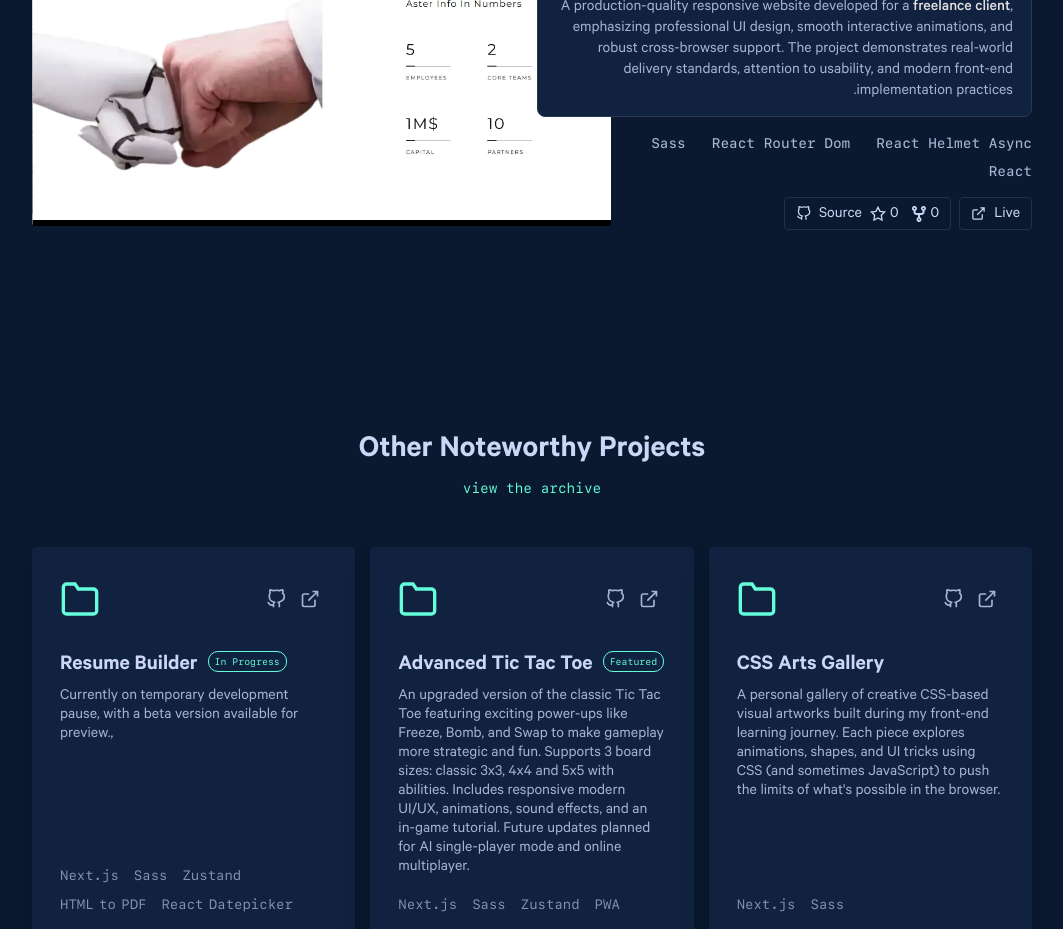
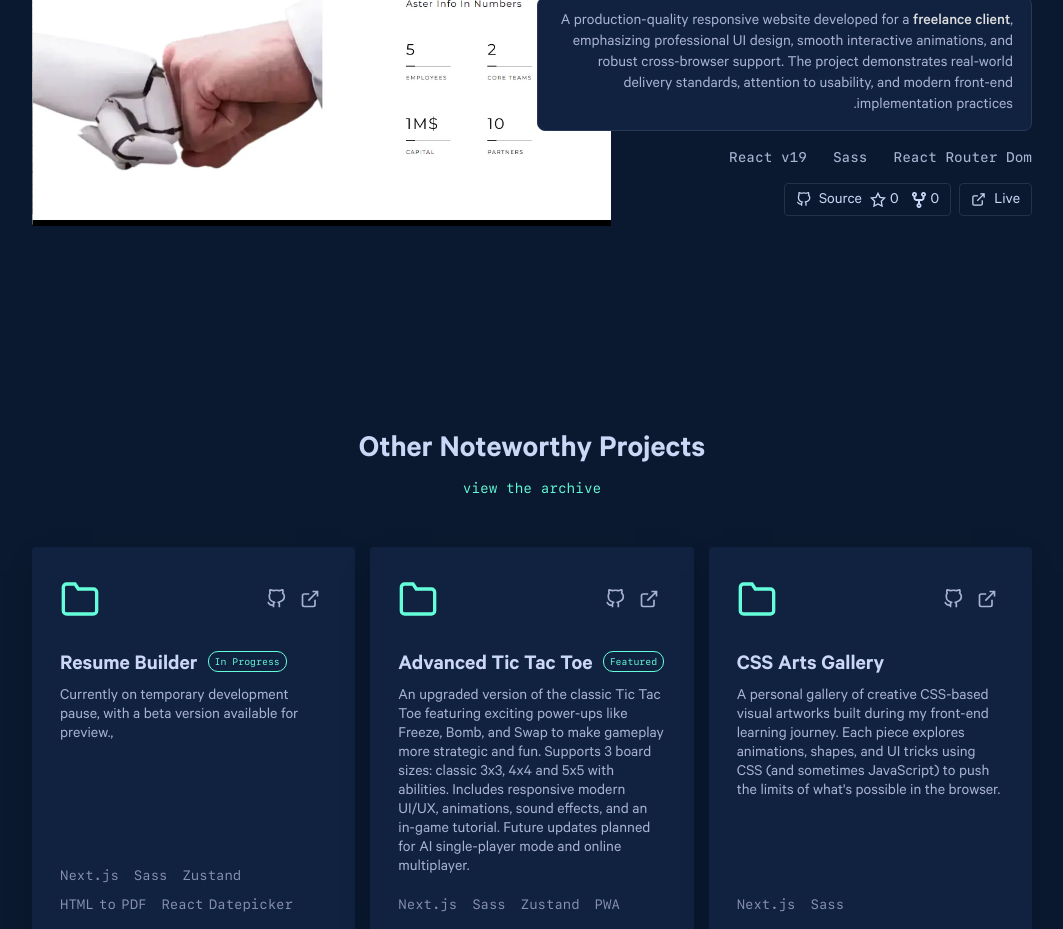
Before and after one commit to Moamal-2000/moamal-alaa, a Next.js app: page / in a window 1280 px wide. Shown: the part 3860-4789 px from the top of the page, without its empty margins (108-1171 px from the left). Built offline with nearby package versions, Linux system fonts and the light colour scheme; no server answers.

Commit message:
update(featureProjects): update "Aster Information" project's technologies

```diff
--- a/src/data/featuredProjects.jsx
+++ b/src/data/featuredProjects.jsx
@@ -89,7 +89,7 @@ export const FEATURED_PROJECTS = [
         practices.
       </p>
     ),
-    technologies: ["React Helmet Async", "React Router Dom", "Sass", "React"],
+    technologies: ["React Router Dom", "Sass", "React v19"],
     repoUrl: "https://github.com/Moamal-2000/aster-information",
     previewImg: "/images/aster-information-project.webp",
     id: 2,
```
